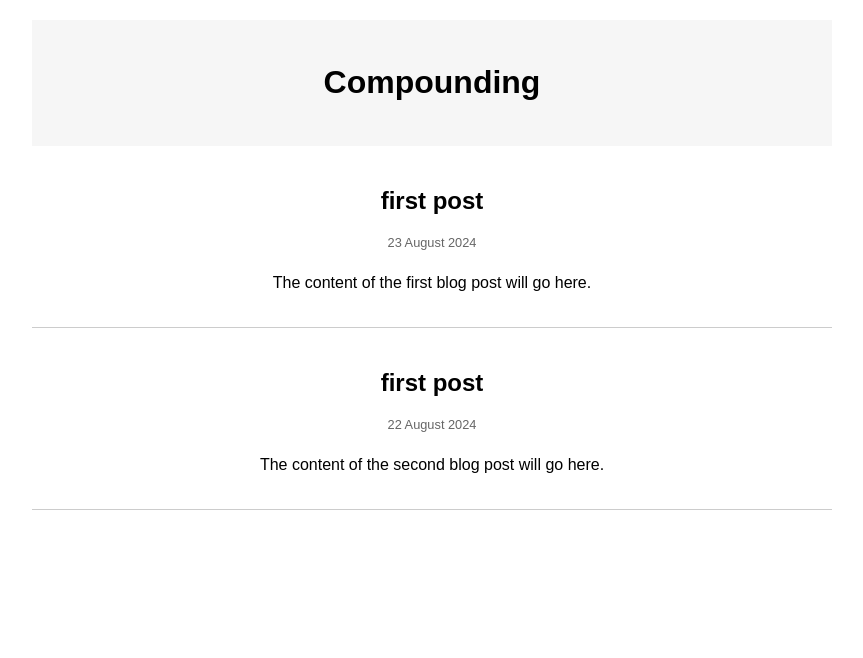
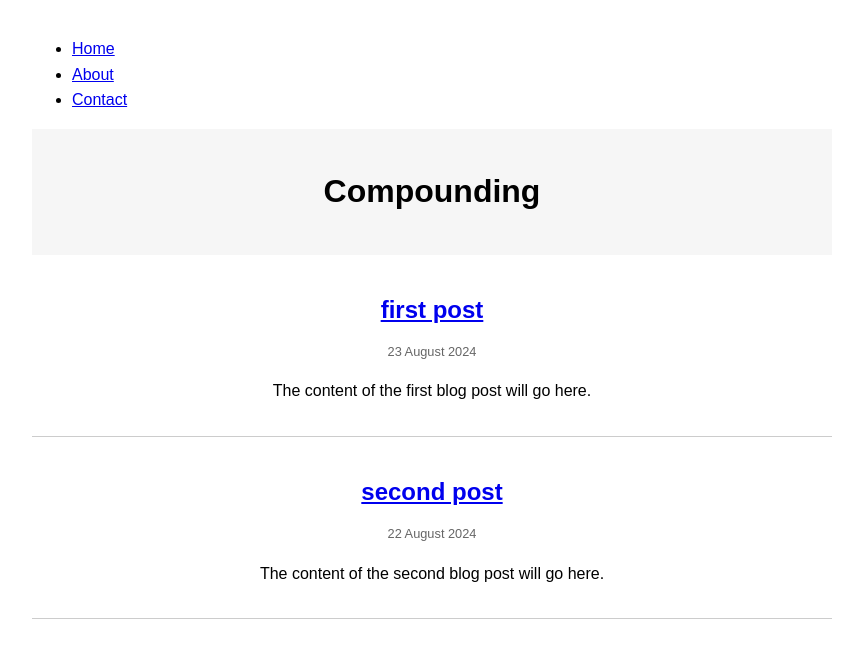
Before and after one commit to matiasrmzdeal/compounding, a plain HTML site: page index.html in a window 1280 px wide. Shown: the whole page, without its empty margins (208-1071 px from the left). Drawn offline with Linux system fonts and the light colour scheme.

Commit message:
Add files via upload

```diff
--- a/index.html
+++ b/index.html
@@ -7,17 +7,24 @@
         <link rel="stylesheet" href="styles.css">
     </head>
     <body>
+        <nav>
+            <ul>
+                <li><a href="index.html">Home</a></li>
+                <li><a href="about.html">About</a></li>
+                <li><a href="contact.html">Contact</a></li>
+            </ul>
+        </nav>
         <header>
             <h1>Compounding</h1>
         </header>
         <main>
             <div class="blog_post">
-                <h2>first post</h2>
+                <h2><a href="post_one.html">first post</a></h2>
                 <p class="date">23 August 2024</p>
                 <p>The content of the first blog post will go here.</p>
             </div>
             <div class="blog_post">
-                <h2>first post</h2>
+                <h2><a href="post_two.html">second post</a></h2>
                 <p class="date">22 August 2024</p>
                 <p>The content of the second blog post will go here.</p>
             </div>
```
